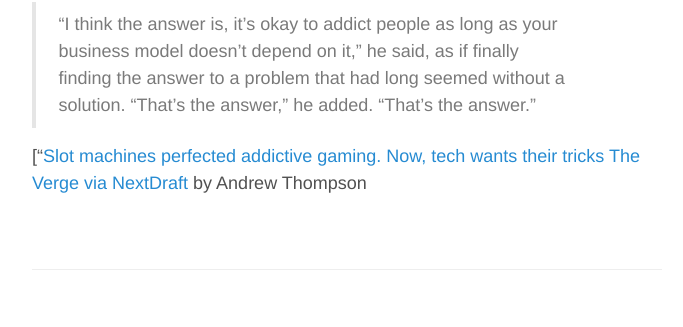
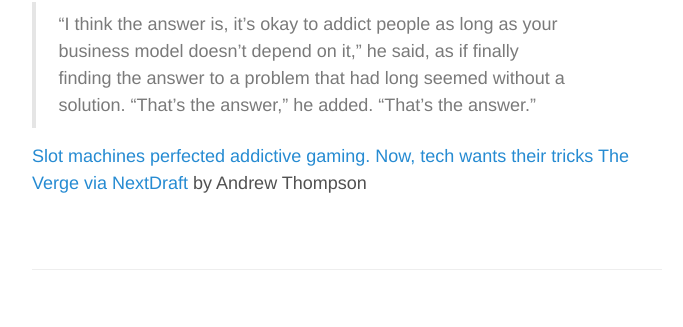
Before and after one commit to technocrat/marlow.github.io, a Jekyll site: the page built from _posts/2015-05-07-slots.md, in a window 1280 px wide. Shown: the part 234-561 px from the top of the page, without its empty margins (293-976 px from the left). Built offline with Jekyll 4.4.1, drawn with Linux system fonts in a browser that asks for light colours.

```diff
--- a/_posts/2015-05-07-slots.md
+++ b/_posts/2015-05-07-slots.md
@@ -6,6 +6,6 @@ tags: psychology
 
 > "I think the answer is, it’s okay to addict people as long as your business model doesn’t depend on it," he said, as if finally finding the answer to a problem that had long seemed without a solution. "That’s the answer," he added. "That’s the answer."
 
-["[Slot machines perfected addictive gaming. Now, tech wants their tricks The Verge via NextDraft] by Andrew Thompson
+[Slot machines perfected addictive gaming. Now, tech wants their tricks The Verge via NextDraft] by Andrew Thompson
 
 [Slot machines perfected addictive gaming. Now, tech wants their tricks The Verge via NextDraft]: http://nxt.fm/1P4n"10S
```
